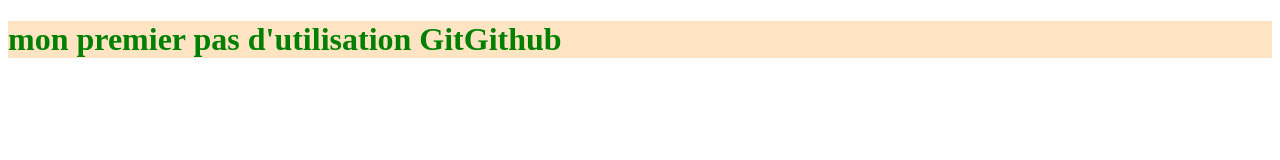
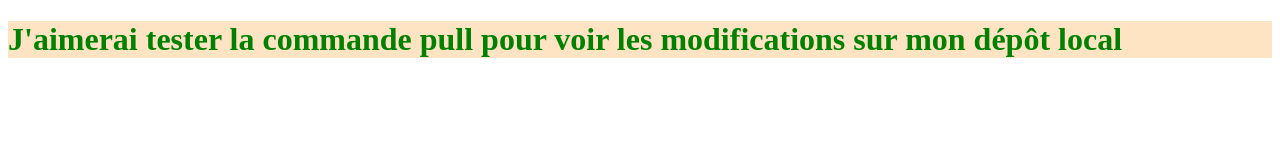
Before and after one commit to AdilZRIDI/ProjetGitGithub, a plain HTML site: page index.html in a window 1280 px wide. Drawn offline with Linux system fonts and the light colour scheme.

Commit message:
Update index.html

```diff
--- a/index.html
+++ b/index.html
@@ -7,6 +7,6 @@
     <link rel="stylesheet" href="style.css">
   </head>
   <body>
-    <h1>mon premier pas d'utilisation GitGithub</h1>
+    <h1>J'aimerai tester la commande pull pour voir les modifications sur mon dépôt local</h1>
   </body>
 </html>
```
